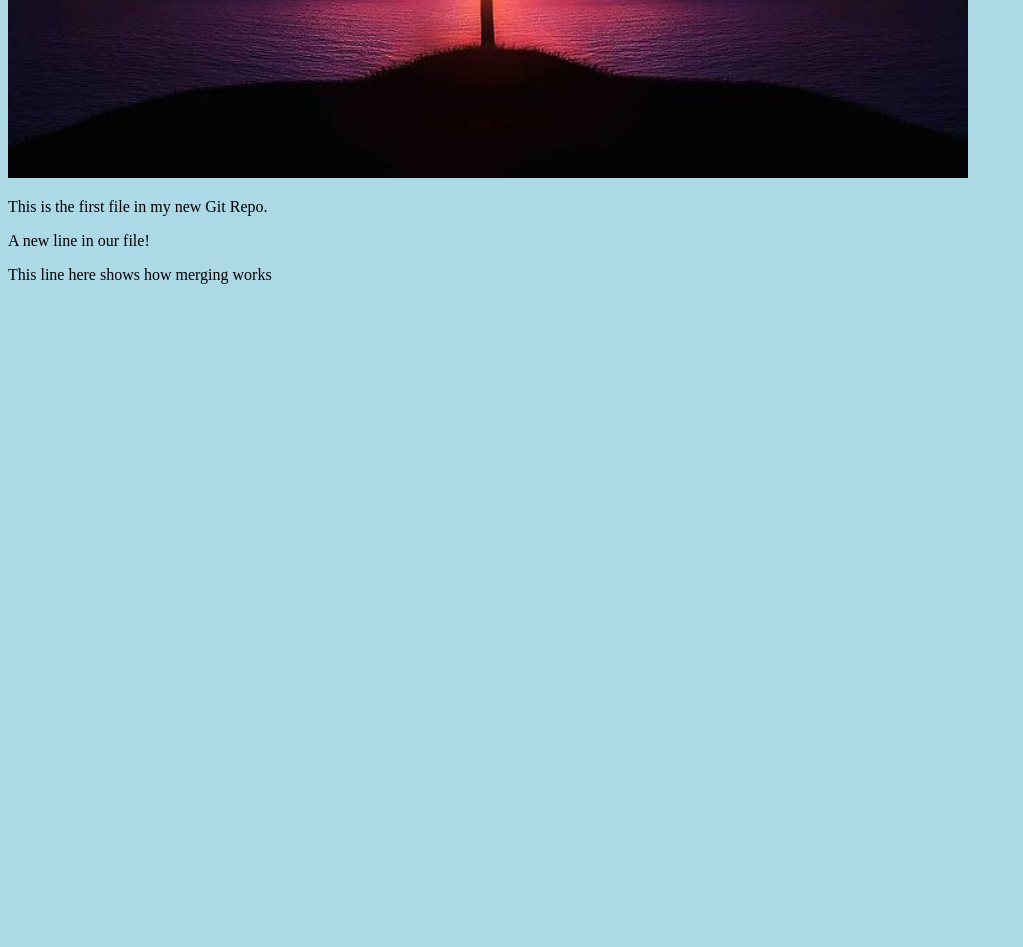
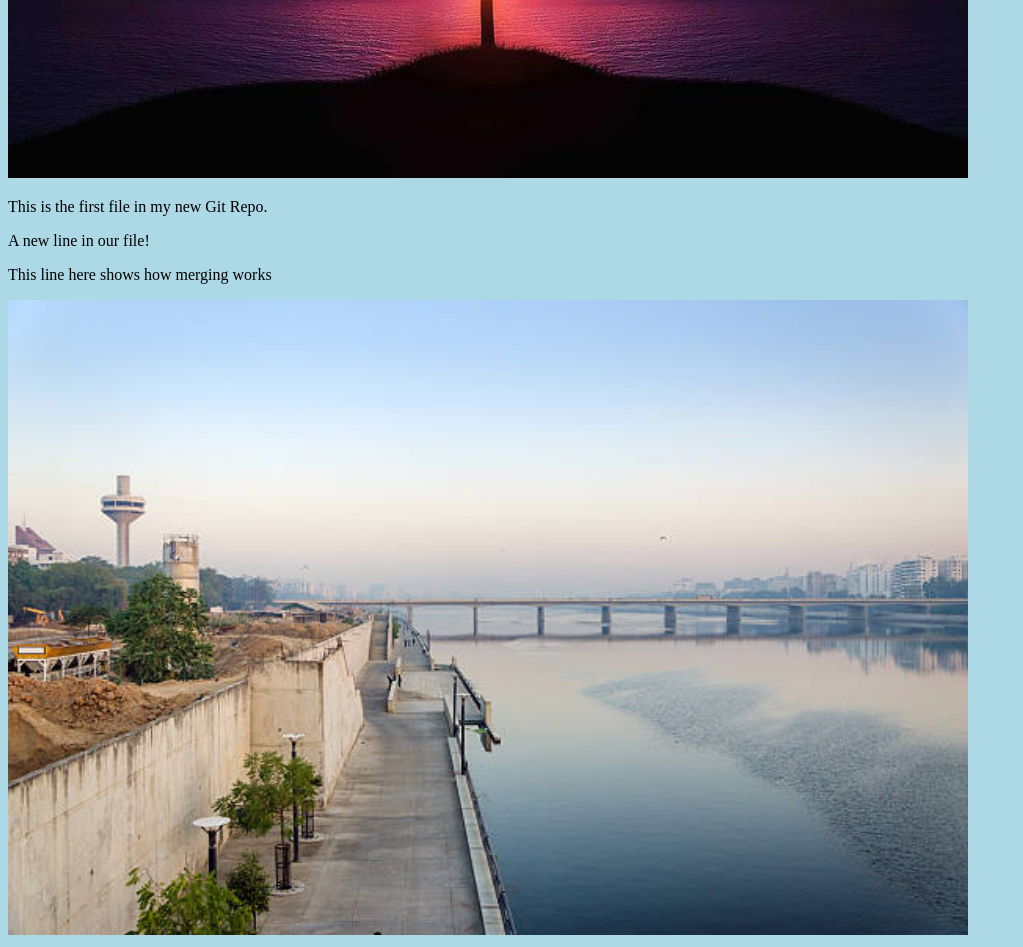
Before and after one commit to Faisal-Shaikh-techholding/hello-world, a plain HTML site: page index.html in a window 1280 px wide. Shown: the part 568-1515 px from the top of the page, without its empty margins (0-1023 px from the left). Before the commit the page ends 868 px from the top, so only its background shows below. Drawn offline with Linux system fonts and the light colour scheme.

Commit message:
added new image

```diff
--- a/index.html
+++ b/index.html
@@ -15,6 +15,7 @@
     <p>A new line in our file!</p>
     <p>This line here shows how merging works</p>
 
-
+    <div><img src="image2.jpg" alt="Hello World from Space"
+        style="width:100%;max-width:960px"></div>
 </body>
 </html>
```
Also changed, not shown: image2.jpg (added).
